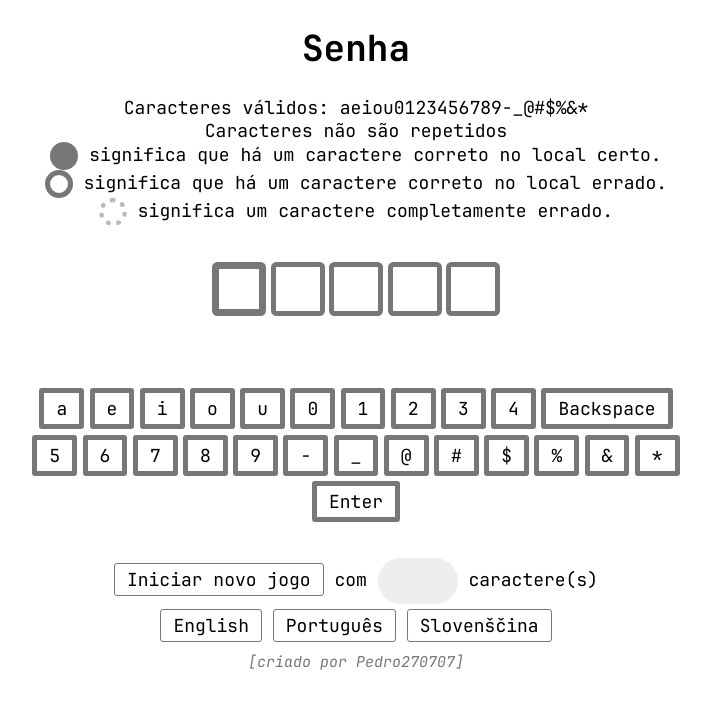
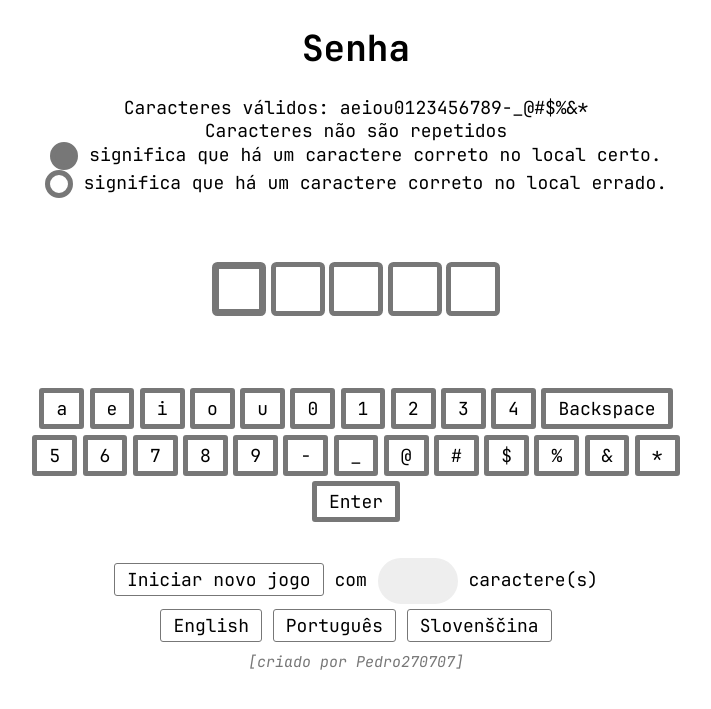
Before and after one commit to Pedro270707/pedro270707.github.io, a Jekyll site: the page built from senha.html, in a window 1280 px wide. Shown: the top 709 px of the page, without its empty margins (284-995 px from the left). Built offline with Jekyll 4.4.1, drawn with Linux system fonts in a browser that asks for light colours; nearby versions of some CDN libraries; some of the changed lines change nothing that is shown.

Commit message:
Refactorization

```diff
--- a/css/senha.css
+++ b/css/senha.css
@@ -84,6 +84,14 @@
     border-style: dotted;
 }
 
+.wrong {
+    visibility: hidden;
+}
+
+.indicate-wrong-characters .wrong {
+    visibility: visible;
+}
+
 .vertical-align-middle {
     vertical-align: middle;
 }
--- a/js/senha.js
+++ b/js/senha.js
@@ -2,6 +2,7 @@
 let currentLastIndex = -1;
 let amountOfCharacters = 5;
 let selectedCharacter = -1;
+let indicateWrongCharacters = false;
 
 const gameFlexbox = document.getElementById("game-flexbox");
 const keyboard = document.getElementById("keyboard");
@@ -38,28 +39,21 @@
     let newGuessesArray = document.createElement("div");
     newGuessesArray.classList.add("guess-container");
     newGuessesArray.id = "guesses-" + currentLastIndex;
-    let wrong = amountOfCharacters;
-    for (let i = 0; i < correctInCorrectPlace; i++) {
-        wrong--;
+    addIndicatorsOfType("correct-in-correct-place", correctInCorrectPlace, newGuessesArray);
+    addIndicatorsOfType("correct-in-wrong-place", correctInWrongPlace, newGuessesArray);
+    let wrong = amountOfCharacters - (correctInCorrectPlace + correctInWrongPlace);
+    addIndicatorsOfType("wrong", wrong, newGuessesArray);
+
+    document.getElementById("array-container-" + currentLastIndex).appendChild(newGuessesArray);
+}
+
+function addIndicatorsOfType(type, amount, parent) {
+    for (let i = 0; i < amount; i++) {
         let guess = document.createElement("span");
         guess.classList.add("indicator");
-        guess.classList.add("correct-in-correct-place");
-        newGuessesArray.appendChild(guess);
+        guess.classList.add(type);
+        parent.appendChild(guess);
     }
-    for (let i = 0; i < correctInWrongPlace; i++) {
-        wrong--;
-        let guess = document.createElement("span");
-        guess.classList.add("indicator");
-        guess.classList.add("correct-in-wrong-place");
-        newGuessesArray.appendChild(guess);
-    }
-    for (let i = 0; i < wrong; i++) {
-        let guess = document.createElement("span");
-        guess.classList.add("indicator");
-        guess.classList.add("wrong");
-        newGuessesArray.appendChild(guess);
-    }
-    document.getElementById("array-container-" + currentLastIndex).appendChild(newGuessesArray);
 }
 
 function lockCharacterSlotArray(index = currentLastIndex) {
@@ -285,3 +279,12 @@
     const event = new KeyboardEvent('keyup', { key });
     document.dispatchEvent(event);
 }
+
+function toggleWrongCharacterIndicator() {
+    if (indicateWrongCharacters) {
+        document.body.classList.remove("indicate-wrong-characters");
+    } else {
+        document.body.classList.add("indicate-wrong-characters");
+    }
+    indicateWrongCharacters = !indicateWrongCharacters;
+}
--- a/senha.html
+++ b/senha.html
@@ -14,8 +14,10 @@
 	<span class="indicator correct-in-correct-place vertical-align-middle"></span> <span data-string="senha-correctincorrectplace">significa que há um caractere correto no local certo.</span>
 	<br>
 	<span class="indicator correct-in-wrong-place vertical-align-middle"></span> <span data-string="senha-correctinwrongplace">significa que há um caractere correto no local errado.</span>
-	<br>
-	<span class="indicator wrong vertical-align-middle"></span> <span data-string="senha-wrongcharacter">significa um caractere completamente errado.</span>
+	<span class="wrong">
+		<br>
+		<span class="indicator wrong vertical-align-middle"></span> <span data-string="senha-wrongcharacter">significa um caractere completamente errado.</span>
+	</span>
 </div>
 <div class="center invisible" id="victory"><span data-string="senha-victory"></span> <span id="number-of-attempts"></span></div>
 <div id="game-flexbox" class="game-flexbox center-flex"></div>
```
